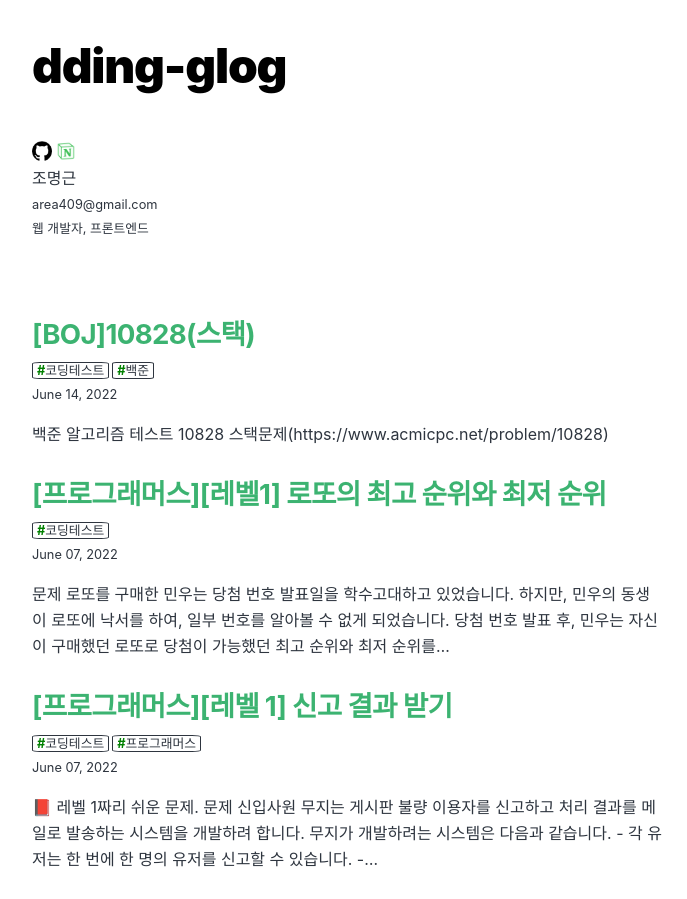
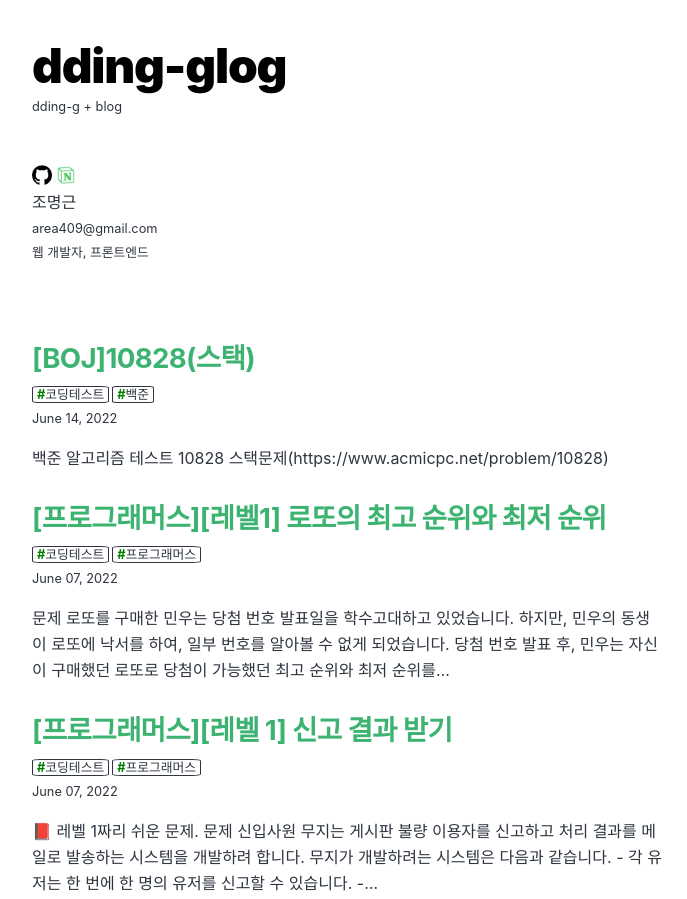
Before and after one commit to dding-g/dding-g.github.io, a Gatsby site: page / in a window 1280 px wide. Shown: the top 899 px of the page, without its empty margins (292-979 px from the left). Built offline with nearby package versions, Linux system fonts and the light colour scheme; Gatsby itself is replaced by a stand-in of ours; a web font is replaced by a local one.

Commit message:
modify: 헤더 수정

```diff
--- a/content/blog/코딩테스트/로또의 최고 순위와 최저 순위/index.md
+++ b/content/blog/코딩테스트/로또의 최고 순위와 최저 순위/index.md
@@ -3,6 +3,7 @@ title: "[프로그래머스][레벨1] 로또의 최고 순위와 최저 순위"
 date: "2022-06-07T12:37:17.872Z"
 tags:
   - 코딩테스트
+  - 프로그래머스
 ---
 
 # [문제](https://programmers.co.kr/learn/courses/30/lessons/77484)
--- a/content/blog/코딩테스트/신고 결과 받기/index.md
+++ b/content/blog/코딩테스트/신고 결과 받기/index.md
@@ -3,7 +3,7 @@ title: "[프로그래머스][레벨 1] 신고 결과 받기"
 date: "2022-06-07T12:04:17.872Z"
 tags:
   - "코딩테스트"
-  - 프로그래머스
+  - "프로그래머스"
 ---
 
 📕 레벨 1짜리 쉬운 문제.
--- a/src/components/layout.js
+++ b/src/components/layout.js
@@ -8,9 +8,12 @@ const Layout = ({ location, title, children }) => {
 
   if (isRootPath) {
     header = (
-      <h1 className="main-heading">
-        <Link to="/">{title}</Link>
-      </h1>
+      <div>
+        <h1 className="main-heading">
+          <Link to="/">{title}</Link>
+        </h1>
+        <small>dding-g + blog</small>
+      </div>
     )
   } else {
     header = (
```
